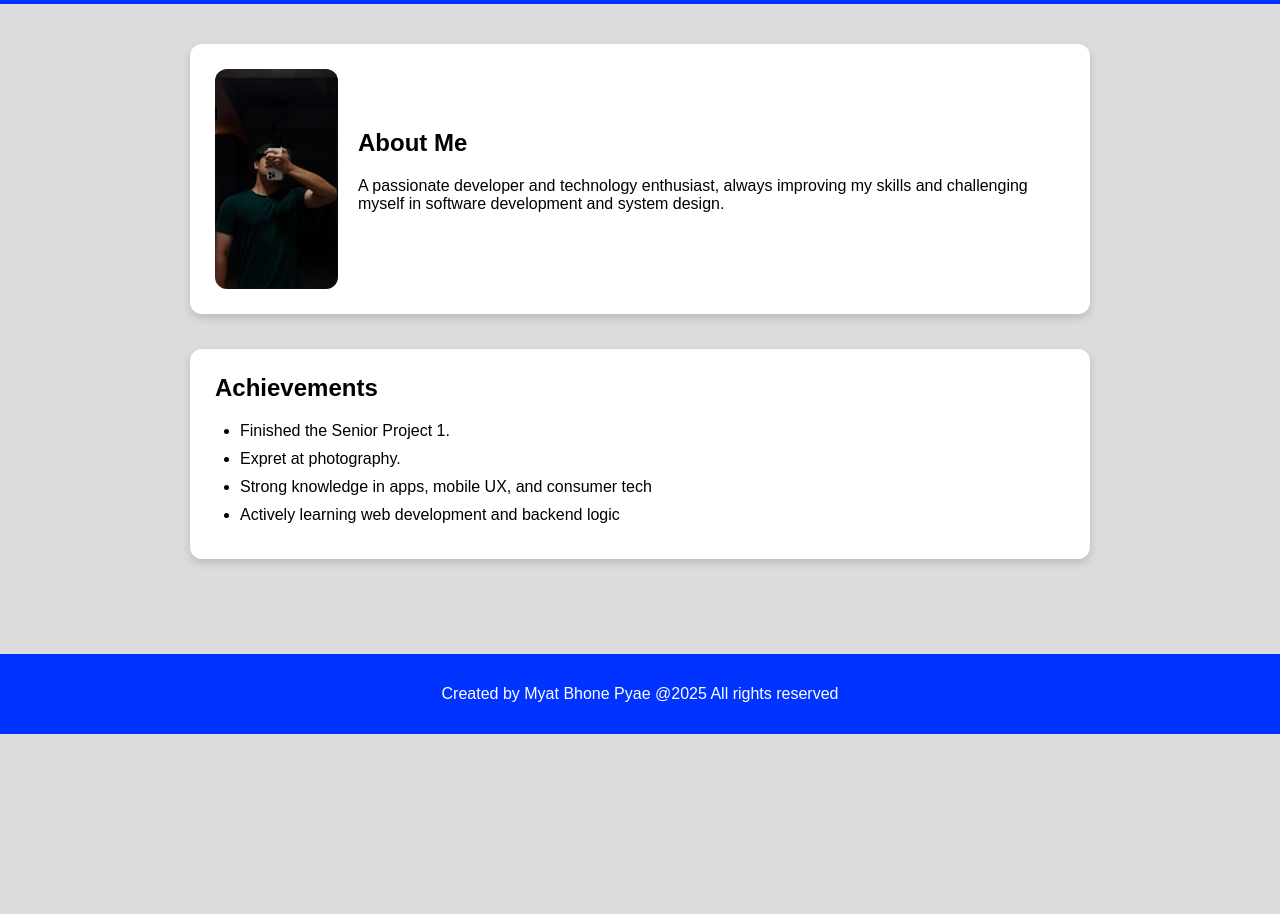
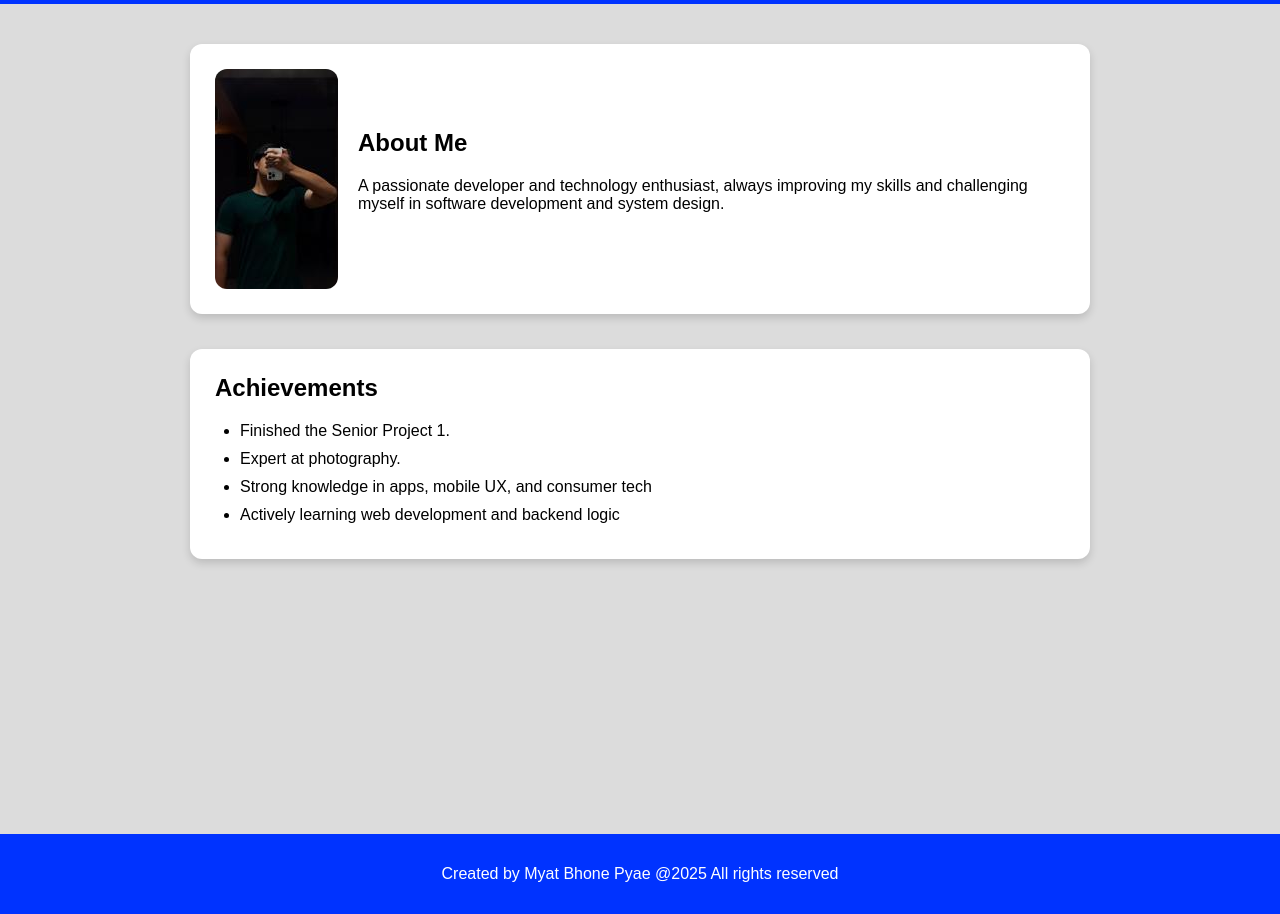
Before and after one commit to KnoxHasGF/my_profile_website, a plain HTML site: page index.html in a window 1280 px wide. Shown: the part 83-997 px from the top of the page. Before the commit the page ends 817 px from the top, so only its background shows below. Drawn offline with Linux system fonts and the light colour scheme.

Commit message:
Update footer to stick at bottom and reduce margin

```diff
--- a/index.html
+++ b/index.html
@@ -31,7 +31,7 @@
             <h2>Achievements</h2>
             <ul>
                 <li>Finished the Senior Project 1.</li>
-                <li>Expret at photography.</li>
+                <li>Expert at photography.</li>
                 <li>Strong knowledge in apps, mobile UX, and consumer tech</li>
                 <li>Actively learning web development and backend logic</li>
             </ul>
--- a/public/css/style.css
+++ b/public/css/style.css
@@ -72,5 +72,5 @@ footer {
     text-align: center;
     padding: 15px 0;
     color: white;
-    margin-top: 50px;
+    margin-top: 230px;
 }
```
